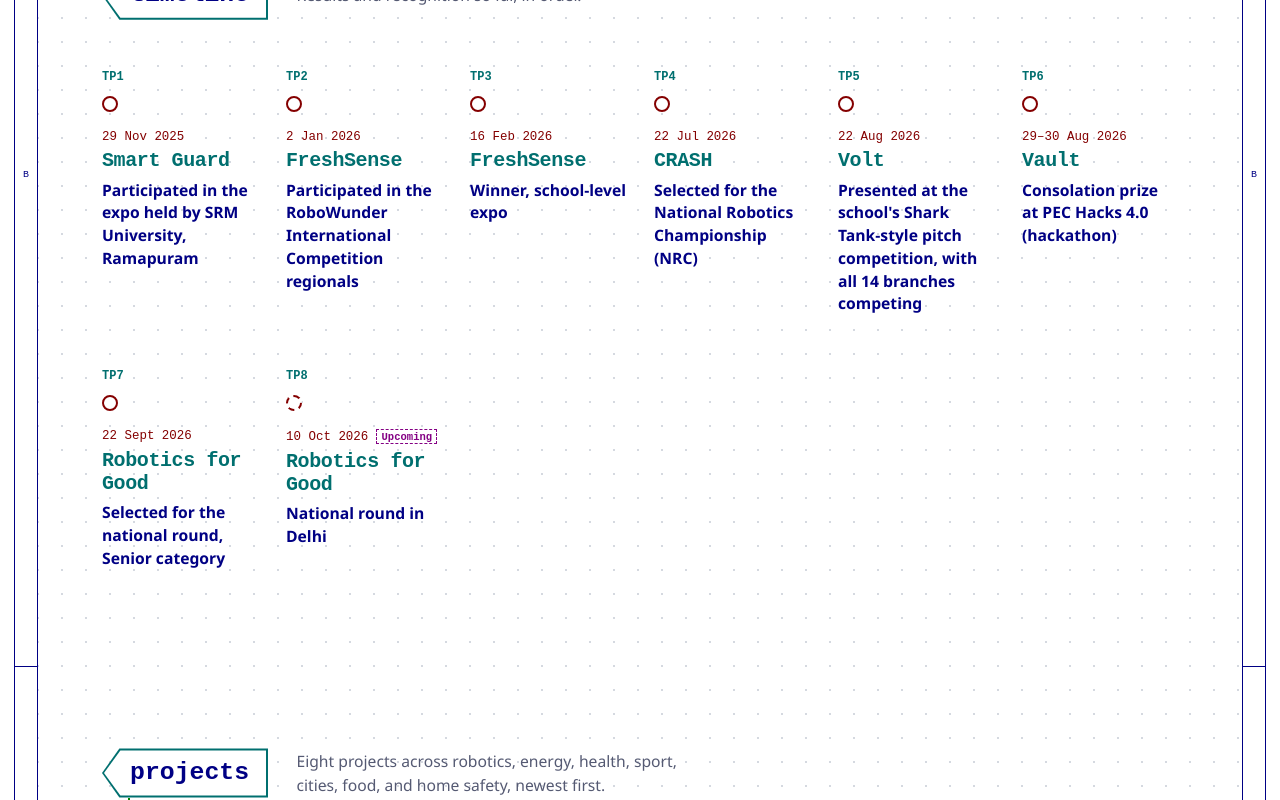
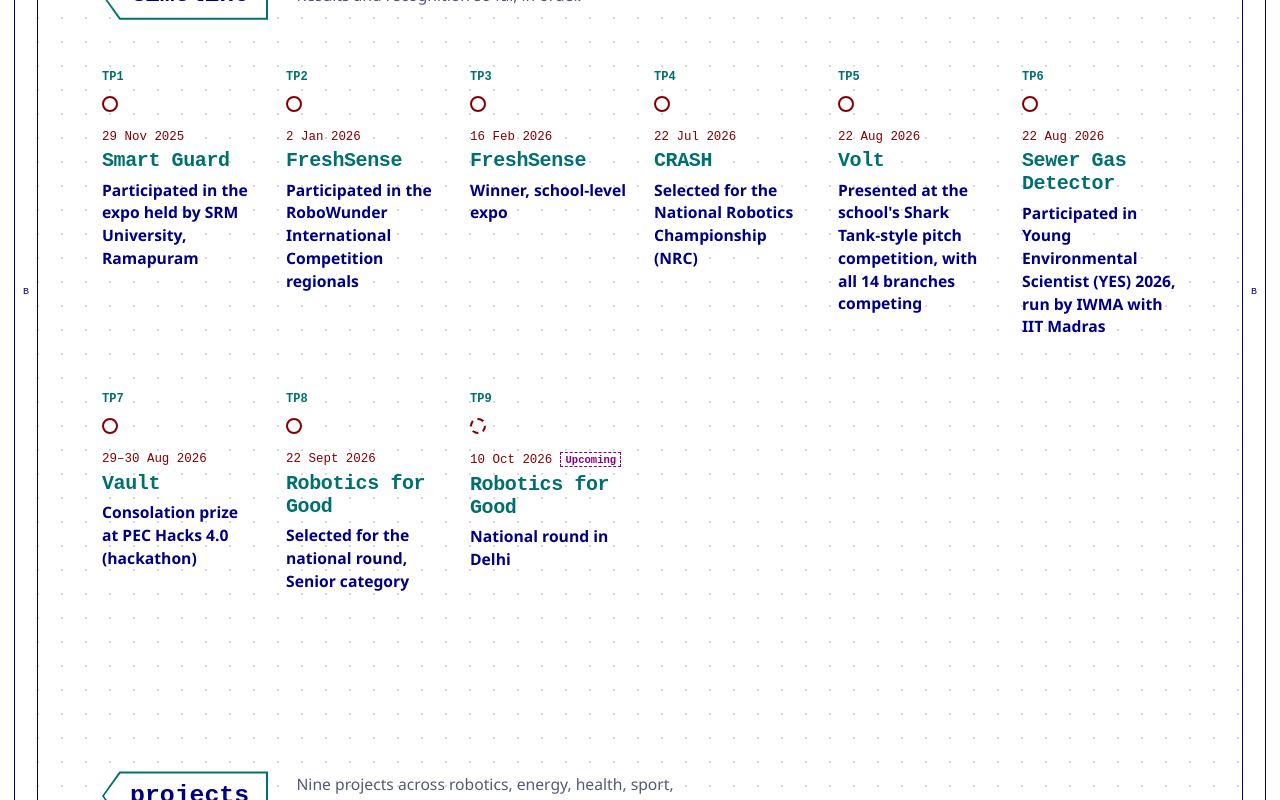
Before and after one commit to abivan100-stack/abivan-portfolio, a React (Vite) app: page / in a window 1280 px wide. Shown: the part 1340-2140 px from the top of the page. Built offline with nearby package versions, Linux system fonts and the light colour scheme; a web font is replaced by a local one.

Commit message:
Add the Sewer Gas Detector and its Young Environmental Scientist entry

```diff
--- a/src/App.tsx
+++ b/src/App.tsx
@@ -290,7 +290,7 @@ function App() {
           <section className="work section" id="work" aria-labelledby="work-title" data-power-up>
             <div className="work-head">
               <NetLabel id="work-title">projects</NetLabel>
-              <p>Eight projects across robotics, energy, health, sport, cities, food, and home safety, newest first.</p>
+              <p>Nine projects across robotics, energy, health, sport, cities, food, sanitation, and home safety, newest first.</p>
             </div>
             <ol className="sheet-bus">
               {orderedProjects.map((project, index) => <ProjectSheet project={project} index={index} key={project.slug} />)}
--- a/src/data/projects.json
+++ b/src/data/projects.json
@@ -157,5 +157,25 @@
     "topics": [],
     "stars": 0,
     "updatedAt": "2026-09-23T00:00:00Z"
+  },
+  {
+    "slug": "sewer-gas-detector",
+    "name": "Sewer Gas Detector -- Wearable Safety Device for Sanitation Workers",
+    "summary": "A two-unit ESP32 system for sanitation workers who enter manholes. The clip-on worker unit reads an MQ136 hydrogen sulfide sensor and an MQ4 methane sensor every second, shows the levels on an OLED, and sounds a buzzer at warning and danger thresholds. It sends its status over ESP-NOW, with no router or internet needed, to a receiver held by the supervisor at the manhole opening, which raises its own alarm until the supervisor resets it.",
+    "contextNote": null,
+    "recognitions": [
+      {
+        "text": "Participated in Young Environmental Scientist (YES) 2026, run by IWMA with IIT Madras",
+        "dates": [
+          "2026-08-22"
+        ]
+      }
+    ],
+    "url": null,
+    "demoUrl": null,
+    "language": "Arduino C++",
+    "topics": [],
+    "stars": 0,
+    "updatedAt": "2026-08-13T00:00:00Z"
   }
 ]
```
Also changed, not shown: scripts/sync-projects.mjs (+15 -0 lines).
